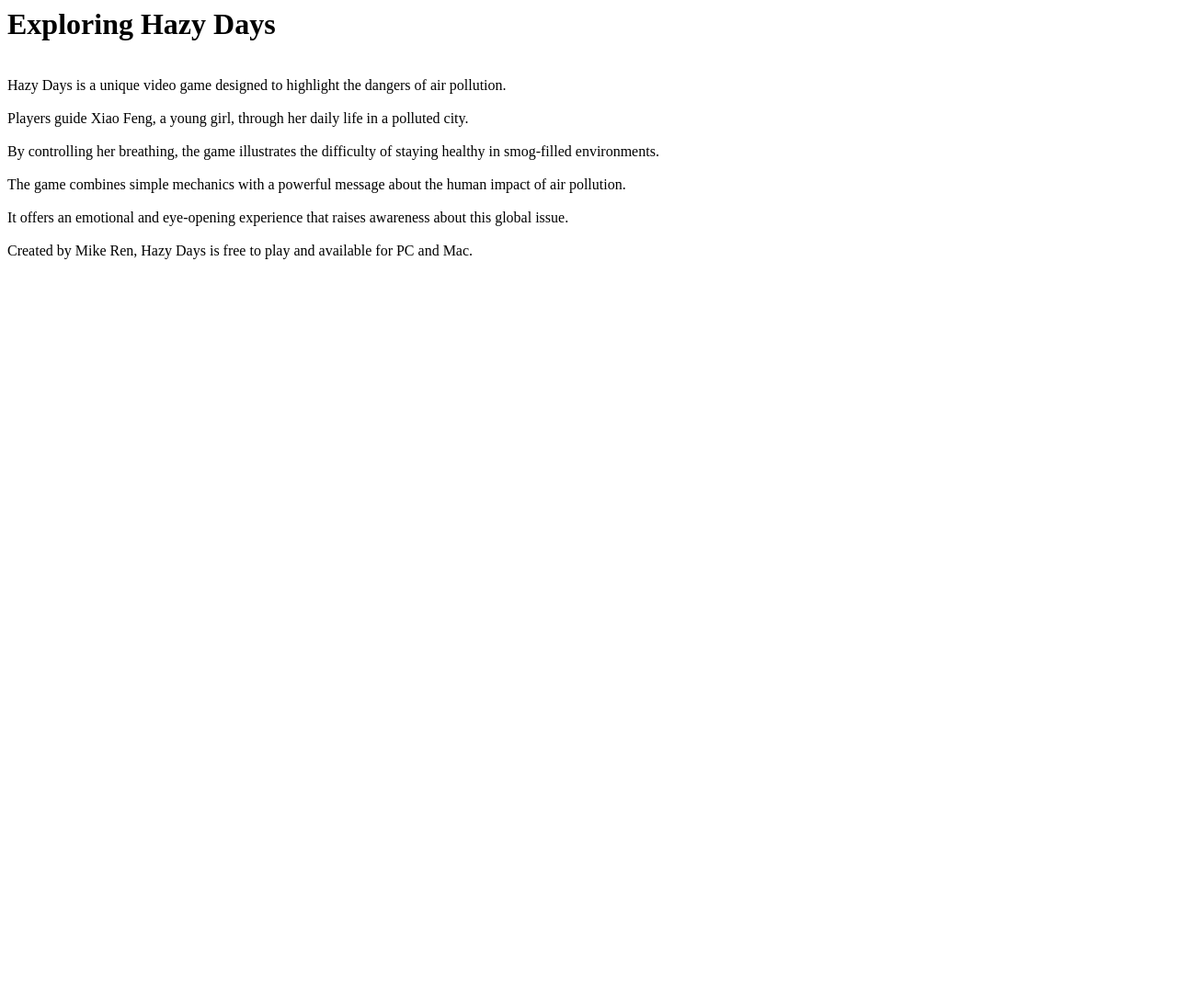
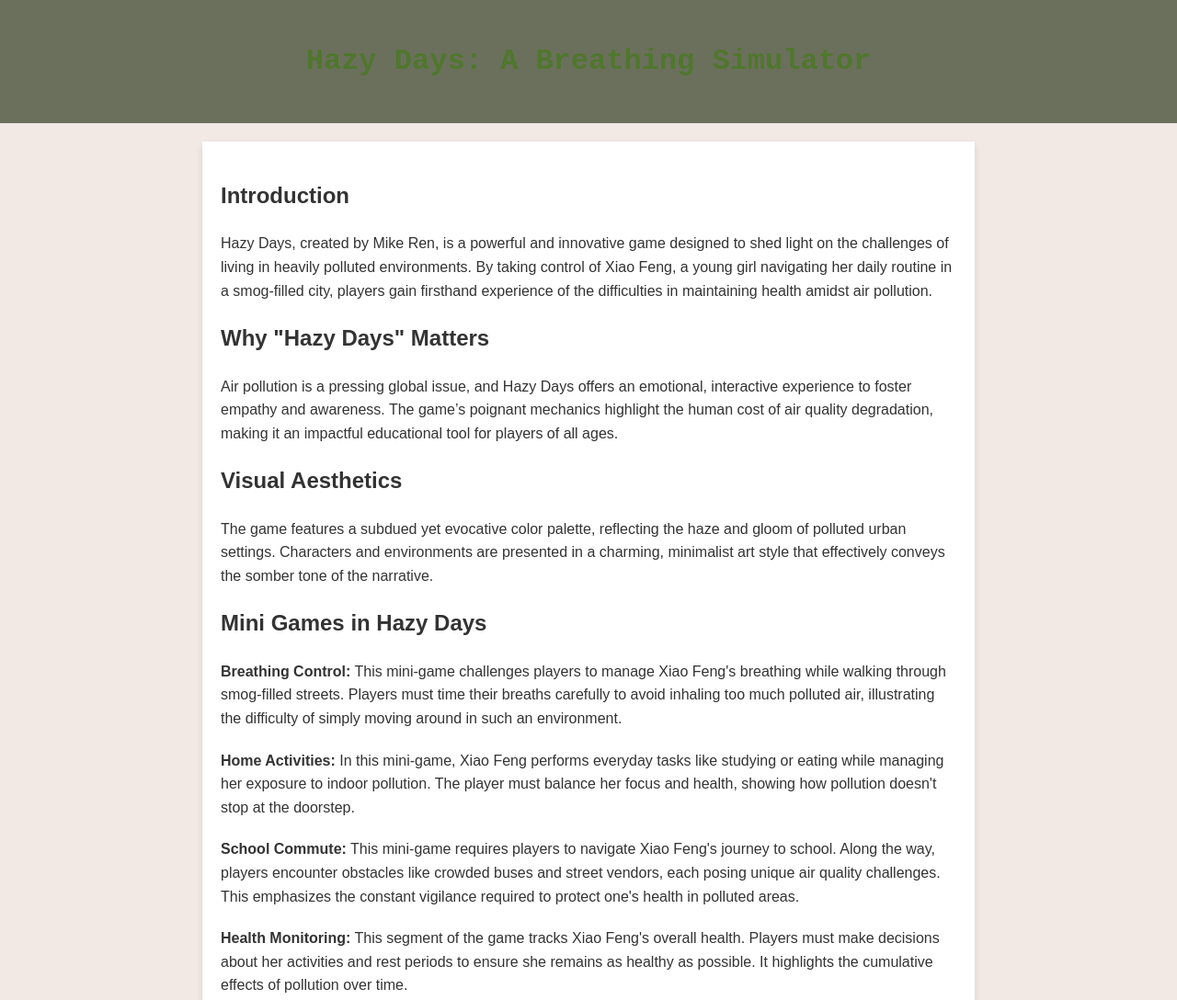
Before and after one commit to elliemcnally/Example, a plain HTML site: page index.html in a window 1280 px wide. Shown: the top 1088 px of the page at 92% size. Before the commit the page ends 800 px from the top, so only its background shows below. Drawn offline with Linux system fonts and the light colour scheme.

Commit message:
Update index.html

```diff
--- a/index.html
+++ b/index.html
@@ -1,13 +1,111 @@
-<html>
+<!DOCTYPE html>
+<html lang="en">
+<head>
+  <meta charset="UTF-8">
+  <meta name="viewport" content="width=device-width, initial-scale=1.0">
   <title>Hazy Days: A Breathing Simulator</title>
-  <head></head>
-  <body>
-    <h1>Exploring Hazy Days</h1>
-    <br>Hazy Days is a unique video game designed to highlight the dangers of air pollution.</br>
-    <br>Players guide Xiao Feng, a young girl, through her daily life in a polluted city.</br>
-    <br>By controlling her breathing, the game illustrates the difficulty of staying healthy in smog-filled environments.</br>
-    <br>The game combines simple mechanics with a powerful message about the human impact of air pollution.</br>
-    <br>It offers an emotional and eye-opening experience that raises awareness about this global issue.</br>
-    <br>Created by Mike Ren, Hazy Days is free to play and available for PC and Mac.</br>
-  </body>
+  <style>
+    body {
+      font-family: 'Arial', sans-serif;
+      line-height: 1.6;
+      background-color: #f2e9e4;
+      color: #333;
+      margin: 0;
+      padding: 0;
+    }
+
+    header {
+      background-color: #6b705c;
+      color: #fff;
+      padding: 20px 10px;
+      text-align: center;
+      font-family: 'Georgia', serif;
+    }
+
+    main {
+      padding: 20px;
+      max-width: 800px;
+      margin: 20px auto;
+      background: #ffffff;
+      box-shadow: 0 4px 8px rgba(0, 0, 0, 0.1);
+    }
+
+    h1 {
+      font-family: 'Courier New', Courier, monospace;
+      text-align: center;
+      color: #4f772d;
+    }
+
+    p {
+      margin: 20px 0;
+    }
+
+    .game-image {
+      text-align: center;
+      margin: 20px 0;
+    }
+
+    .game-image img {
+      max-width: 100%;
+      height: auto;
+      border: 3px solid #4f772d;
+    }
+
+    .video-section {
+      text-align: center;
+      margin: 40px 0;
+    }
+
+    footer {
+      text-align: center;
+      padding: 10px;
+      background-color: #6b705c;
+      color: #fff;
+      font-size: 0.9em;
+    }
+  </style>
+</head>
+<body>
+  <header>
+    <h1>Hazy Days: A Breathing Simulator</h1>
+  </header>
+  <main>
+    <section>
+      <h2>Introduction</h2>
+      <p>Hazy Days, created by Mike Ren, is a powerful and innovative game designed to shed light on the challenges of living in heavily polluted environments. By taking control of Xiao Feng, a young girl navigating her daily routine in a smog-filled city, players gain firsthand experience of the difficulties in maintaining health amidst air pollution.</p>
+    </section>
+
+    <section>
+      <h2>Why "Hazy Days" Matters</h2>
+      <p>Air pollution is a pressing global issue, and Hazy Days offers an emotional, interactive experience to foster empathy and awareness. The game’s poignant mechanics highlight the human cost of air quality degradation, making it an impactful educational tool for players of all ages.</p>
+    </section>
+
+    <section>
+      <h2>Visual Aesthetics</h2>
+      <p>The game features a subdued yet evocative color palette, reflecting the haze and gloom of polluted urban settings. Characters and environments are presented in a charming, minimalist art style that effectively conveys the somber tone of the narrative.</p>
+    </section>
+
+    <section>
+      <h2>Mini Games in Hazy Days</h2>
+      <p><strong>Breathing Control:</strong> This mini-game challenges players to manage Xiao Feng's breathing while walking through smog-filled streets. Players must time their breaths carefully to avoid inhaling too much polluted air, illustrating the difficulty of simply moving around in such an environment.</p>
+      <p><strong>Home Activities:</strong> In this mini-game, Xiao Feng performs everyday tasks like studying or eating while managing her exposure to indoor pollution. The player must balance her focus and health, showing how pollution doesn't stop at the doorstep.</p>
+      <p><strong>School Commute:</strong> This mini-game requires players to navigate Xiao Feng's journey to school. Along the way, players encounter obstacles like crowded buses and street vendors, each posing unique air quality challenges. This emphasizes the constant vigilance required to protect one's health in polluted areas.</p>
+      <p><strong>Health Monitoring:</strong> This segment of the game tracks Xiao Feng's overall health. Players must make decisions about her activities and rest periods to ensure she remains as healthy as possible. It highlights the cumulative effects of pollution over time.</p>
+    </section>
+
+    <div class="game-image">
+      <img src="https://upload.wikimedia.org/wikipedia/commons/7/7c/Smog_in_city.jpg" alt="A city covered in smog, reminiscent of Hazy Days settings">
+      <p><em>An image reflecting the atmosphere of Hazy Days.</em></p>
+    </div>
+
+    <section class="video-section">
+      <h2>Gameplay Overview</h2>
+      <p>See a glimpse of Hazy Days gameplay and its unique approach to storytelling below:</p>
+      <iframe width="560" height="315" src="https://www.youtube.com/embed/kxXn_-LcVFo" title="Hazy Days Gameplay" frameborder="0" allow="accelerometer; autoplay; clipboard-write; encrypted-media; gyroscope; picture-in-picture" allowfullscreen></iframe>
+    </section>
+  </main>
+  <footer>
+    <p>&copy; 2025 Hazy Days Fanpage | All Rights Reserved</p>
+  </footer>
+</body>
 </html>
```
